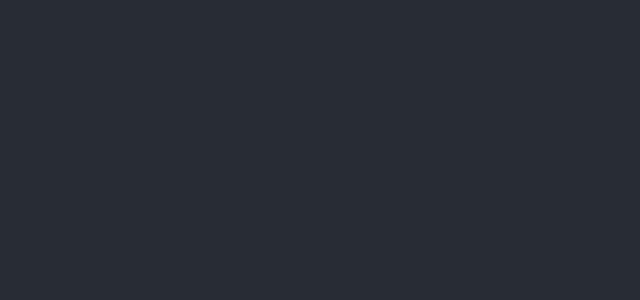
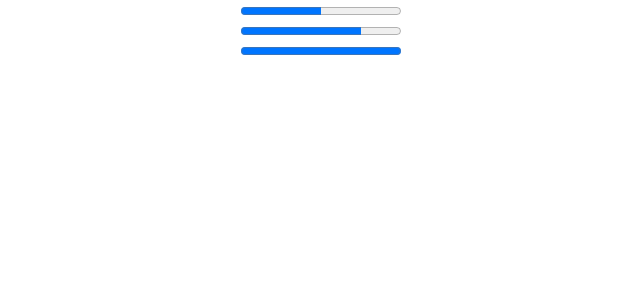
Before and after one commit to Josh-Licht/code-commerce, a React (Create React App) app: page / in a window 1280 px wide. Shown: the top 300 px of the page, without its empty margins (319-959 px from the left). Built offline with nearby package versions, Linux system fonts and the light colour scheme.

Commit message:
create the inital componets for project with base code

```diff
--- a/src/App.js
+++ b/src/App.js
@@ -1,11 +1,19 @@
 import './App.css';
+import Signup from './components/Signup';
+import Cart from './components/Cart';
+import Shipping from './components/Shipping';
+import Payment from './components/Payment';
+import Confirmation from './components/Confirmation';
+
 
 function App() {
   return (
     <div className="App">
-      <header className="App-header">
-
-      </header>
+      <Signup />
+      <Cart />
+      <Shipping />
+      <Payment />
+      <Confirmation />
     </div>
   );
 }
--- /dev/null
+++ b/src/components/Cart.jsx
@@ -0,0 +1,19 @@
+import React from 'react';
+
+class Cart extends React.Component {
+  constructor(props) {
+    super(props);
+    this.state = {
+      items: []
+    };
+  }
+
+  render() {
+    return (
+      // Cart component JSX goes here
+      <div></div>
+    );
+  }
+}
+
+export default Cart;
--- /dev/null
+++ b/src/components/Confirmation.jsx
@@ -0,0 +1,23 @@
+import React from 'react';
+import ProgressBar from './ProgressBar';
+
+class Confirmation extends React.Component {
+  constructor(props) {
+    super(props);
+    this.state = {
+      orderId: '',
+      orderTotal: ''
+    };
+  }
+
+  render() {
+    return (
+      // Confirmation component JSX goes here
+      <div>
+        <ProgressBar progress={4} />
+      </div>
+    );
+  }
+}
+
+export default Confirmation;
--- /dev/null
+++ b/src/components/Payment.jsx
@@ -0,0 +1,24 @@
+import React from 'react';
+import ProgressBar from './ProgressBar';
+
+class Payment extends React.Component {
+  constructor(props) {
+    super(props);
+    this.state = {
+      cardNumber: '',
+      expiryDate: '',
+      cvv: ''
+    };
+  }
+
+  render() {
+    return (
+      // Payment component JSX goes here
+      <div>
+        <ProgressBar progress={3} />
+      </div>
+    );
+  }
+}
+
+export default Payment;
--- /dev/null
+++ b/src/components/ProgressBar.jsx
@@ -0,0 +1,13 @@
+import React from 'react';
+
+class ProgressBar extends React.Component {
+  render() {
+    return (
+      <div>
+        <progress value={this.props.progress} max="4"></progress>
+      </div>
+    );
+  }
+}
+
+export default ProgressBar;
--- /dev/null
+++ b/src/components/Shipping.jsx
@@ -0,0 +1,24 @@
+import React from 'react';
+import ProgressBar from './ProgressBar';
+
+class Shipping extends React.Component {
+  constructor(props) {
+    super(props);
+    this.state = {
+      firstName: '',
+      lastName: '',
+      address: ''
+    };
+  }
+
+  render() {
+    return (
+      // Shipping component JSX goes here
+      <div>
+        <ProgressBar progress={2} />
+      </div>
+    );
+  }
+}
+
+export default Shipping;
--- /dev/null
+++ b/src/components/Signup.jsx
@@ -0,0 +1,19 @@
+import React from 'react';
+
+class Signup extends React.Component {
+  constructor(props) {
+    super(props);
+    this.state = {
+      email: '',
+      password: ''
+    };
+  }
+
+  render() {
+    return (
+      <div></div>
+    );
+  }
+}
+
+export default Signup;
```
